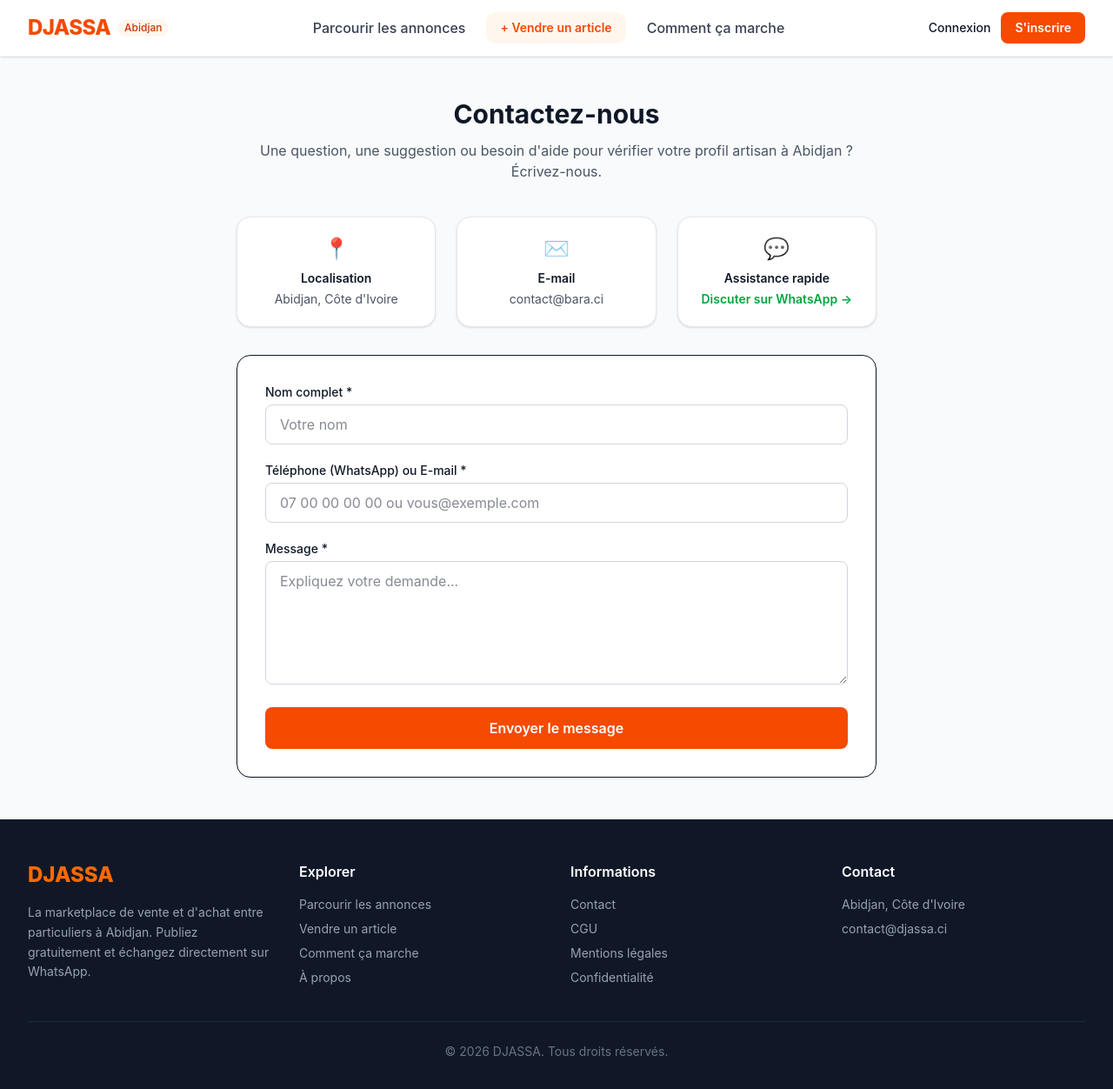
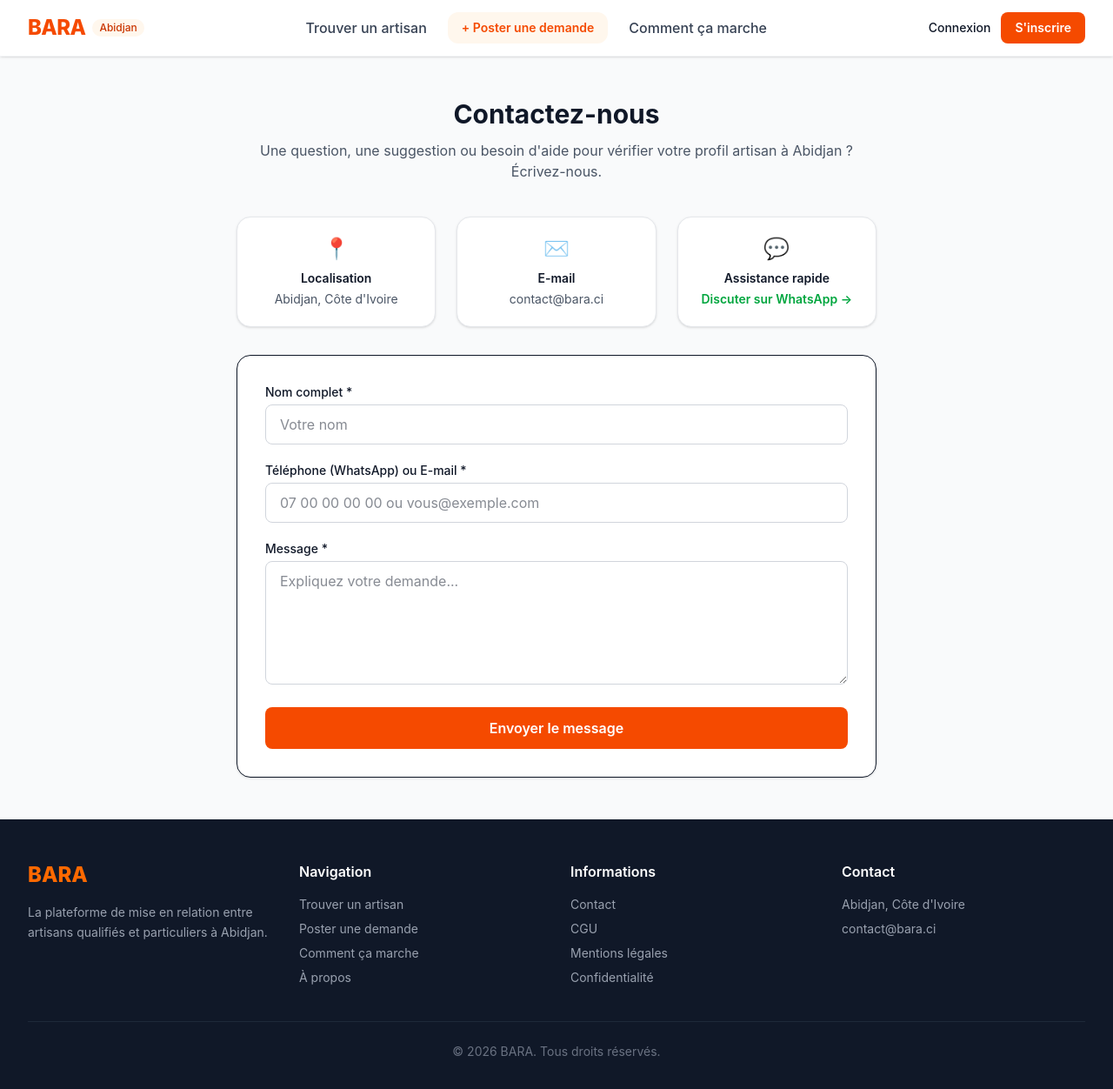
Before and after one commit to siskoteck/bara, a Next.js app: page /contact in a window 1280 px wide. Shown: the top 1252 px of the page at 87% size. Built offline with nearby package versions, Linux system fonts and the light colour scheme; no server answers.

Commit message:
Restauration Header AuthButtons et Footer propres pour BARA

```diff
--- a/components/layout/AuthButtons.tsx
+++ b/components/layout/AuthButtons.tsx
@@ -10,6 +10,7 @@ const ADMIN_EMAIL = "cv2tcv2t@gmail.com";
 export default function AuthButtons() {
   const router = useRouter();
   const [nom, setNom] = useState<string | null>(null);
+  const [estArtisan, setEstArtisan] = useState(false);
   const [estAdmin, setEstAdmin] = useState(false);
   const [connecte, setConnecte] = useState(false);
   const [pret, setPret] = useState(false);
@@ -18,6 +19,7 @@ export default function AuthButtons() {
     function appliquer(user: any) {
       setConnecte(!!user);
       setNom(user?.user_metadata?.nom ?? null);
+      setEstArtisan(user?.user_metadata?.type_compte === "artisan");
       setEstAdmin(user?.email?.toLowerCase() === ADMIN_EMAIL.toLowerCase());
     }
 
@@ -53,11 +55,19 @@ export default function AuthButtons() {
           </Link>
         )}
         <Link
-          href="/mes-annonces"
+          href="/mes-demandes"
           className="text-sm font-medium text-gray-700 hover:text-orange-600"
         >
-          Mes annonces
+          Mes demandes
         </Link>
+        {estArtisan && (
+          <Link
+            href="/mon-profil"
+            className="text-sm font-medium text-orange-600 hover:underline"
+          >
+            Mon profil
+          </Link>
+        )}
         <span className="text-sm text-gray-700 hidden lg:inline">
           {nom ?? "Mon compte"}
         </span>
--- a/components/layout/Footer.tsx
+++ b/components/layout/Footer.tsx
@@ -7,29 +7,29 @@ export function Footer() {
     <footer className="bg-gray-900 text-white mt-auto">
       <div className="max-w-7xl mx-auto px-4 sm:px-6 lg:px-8 py-12">
         <div className="grid grid-cols-1 md:grid-cols-4 gap-8">
-          {/* Colonne 1 - Logo & Description */}
+          {/* Colonne 1 - Logo */}
           <div>
             <h3 className="text-2xl font-extrabold text-orange-500 mb-4">
-              DJASSA
+              BARA
             </h3>
             <p className="text-gray-400 text-sm leading-relaxed">
-              La marketplace de vente et d&apos;achat entre particuliers à
-              Abidjan. Publiez gratuitement et échangez directement sur WhatsApp.
+              La plateforme de mise en relation entre artisans qualifiés et
+              particuliers à Abidjan.
             </p>
           </div>
 
           {/* Colonne 2 - Navigation */}
           <div>
-            <h4 className="font-semibold mb-4">Explorer</h4>
+            <h4 className="font-semibold mb-4">Navigation</h4>
             <ul className="space-y-2 text-sm text-gray-400">
               <li>
-                <Link href="/annonces" className="hover:text-orange-500">
-                  Parcourir les annonces
+                <Link href="/artisans" className="hover:text-orange-500">
+                  Trouver un artisan
                 </Link>
               </li>
               <li>
-                <Link href="/publier" className="hover:text-orange-500">
-                  Vendre un article
+                <Link href="/demande" className="hover:text-orange-500">
+                  Poster une demande
                 </Link>
               </li>
               <li>
@@ -79,12 +79,12 @@ export function Footer() {
           <div>
             <h4 className="font-semibold mb-4">Contact</h4>
             <p className="text-sm text-gray-400">Abidjan, Côte d&apos;Ivoire</p>
-            <p className="text-sm text-gray-400 mt-2">contact@djassa.ci</p>
+            <p className="text-sm text-gray-400 mt-2">contact@bara.ci</p>
           </div>
         </div>
 
         <div className="border-t border-gray-800 mt-10 pt-6 text-center text-sm text-gray-500">
-          © 2026 DJASSA. Tous droits réservés.
+          © 2026 BARA. Tous droits réservés.
         </div>
       </div>
     </footer>
--- a/components/layout/Header.tsx
+++ b/components/layout/Header.tsx
@@ -6,10 +6,10 @@ export function Header() {
     <header className="bg-white shadow-sm sticky top-0 z-50 border-b border-gray-100">
       <div className="max-w-7xl mx-auto px-4 sm:px-6 lg:px-8">
         <div className="flex justify-between items-center h-16">
-          {/* Logo DJASSA */}
+          {/* Logo BARA */}
           <Link href="/" className="flex items-center gap-2">
             <span className="text-2xl font-extrabold tracking-tight text-orange-600">
-              DJASSA
+              BARA
             </span>
             <span className="text-xs font-medium bg-orange-50 text-orange-700 px-2 py-0.5 rounded-full hidden sm:inline">
               Abidjan
@@ -19,16 +19,16 @@ export function Header() {
           {/* Navigation Desktop */}
           <nav className="hidden md:flex items-center gap-6">
             <Link
-              href="/annonces"
+              href="/artisans"
               className="text-gray-700 hover:text-orange-600 font-medium transition"
             >
-              Parcourir les annonces
+              Trouver un artisan
             </Link>
             <Link
-              href="/publier"
+              href="/demande"
               className="bg-orange-50 text-orange-600 hover:bg-orange-100 px-4 py-2 rounded-xl font-semibold text-sm transition"
             >
-              + Vendre un article
+              + Poster une demande
             </Link>
             <Link
               href="/comment-ca-marche"
@@ -42,16 +42,13 @@ export function Header() {
           <AuthButtons />
         </div>
 
-        {/* Navigation Mobile (visible uniquement sur téléphone) */}
+        {/* Navigation Mobile */}
         <nav className="flex md:hidden items-center justify-around border-t border-gray-100 py-2 text-xs font-medium text-gray-700">
-          <Link href="/annonces" className="hover:text-orange-600 py-1">
-            🔍 Annonces
+          <Link href="/artisans" className="hover:text-orange-600 py-1">
+            🔍 Artisans
           </Link>
-          <Link
-            href="/publier"
-            className="text-orange-600 font-semibold py-1"
-          >
-            ➕ Vendre un article
+          <Link href="/demande" className="text-orange-600 font-semibold py-1">
+            ➕ Poster un besoin
           </Link>
           <Link href="/comment-ca-marche" className="hover:text-orange-600 py-1">
             ℹ️ Aide
```
